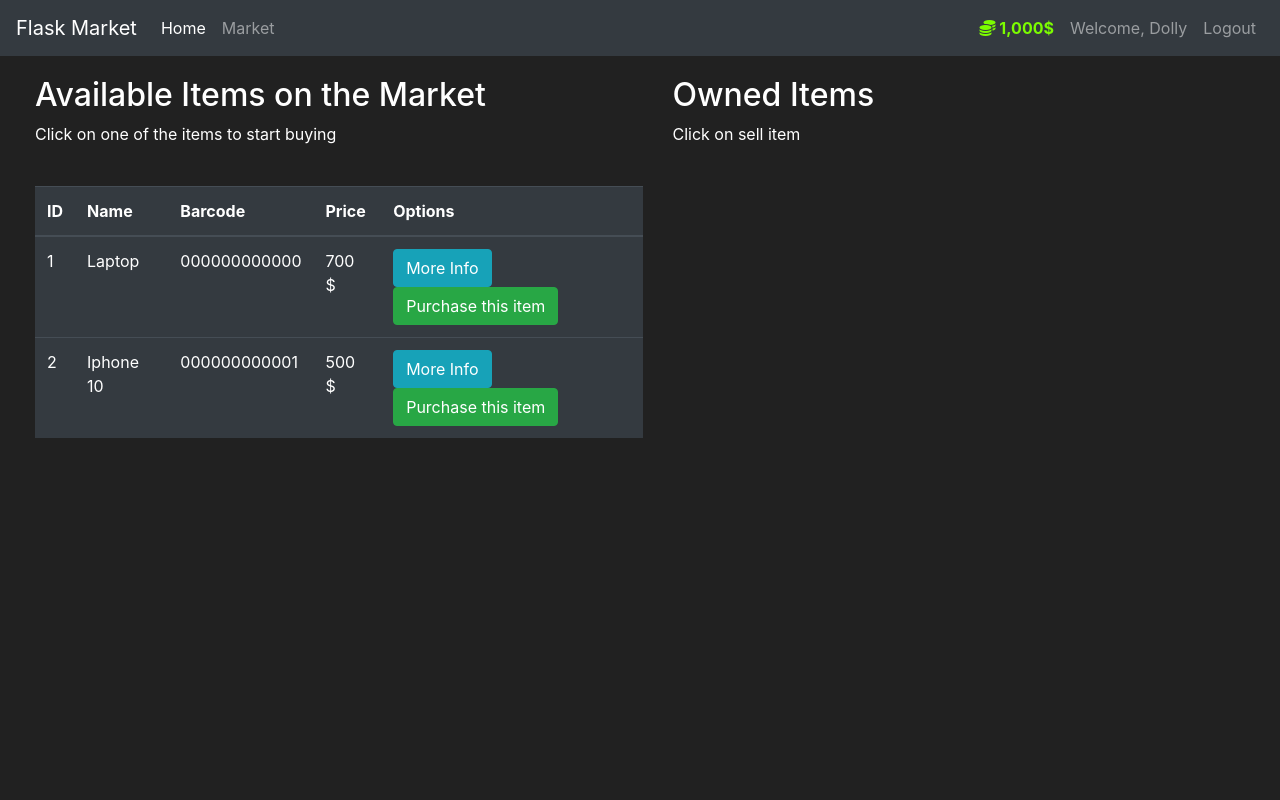
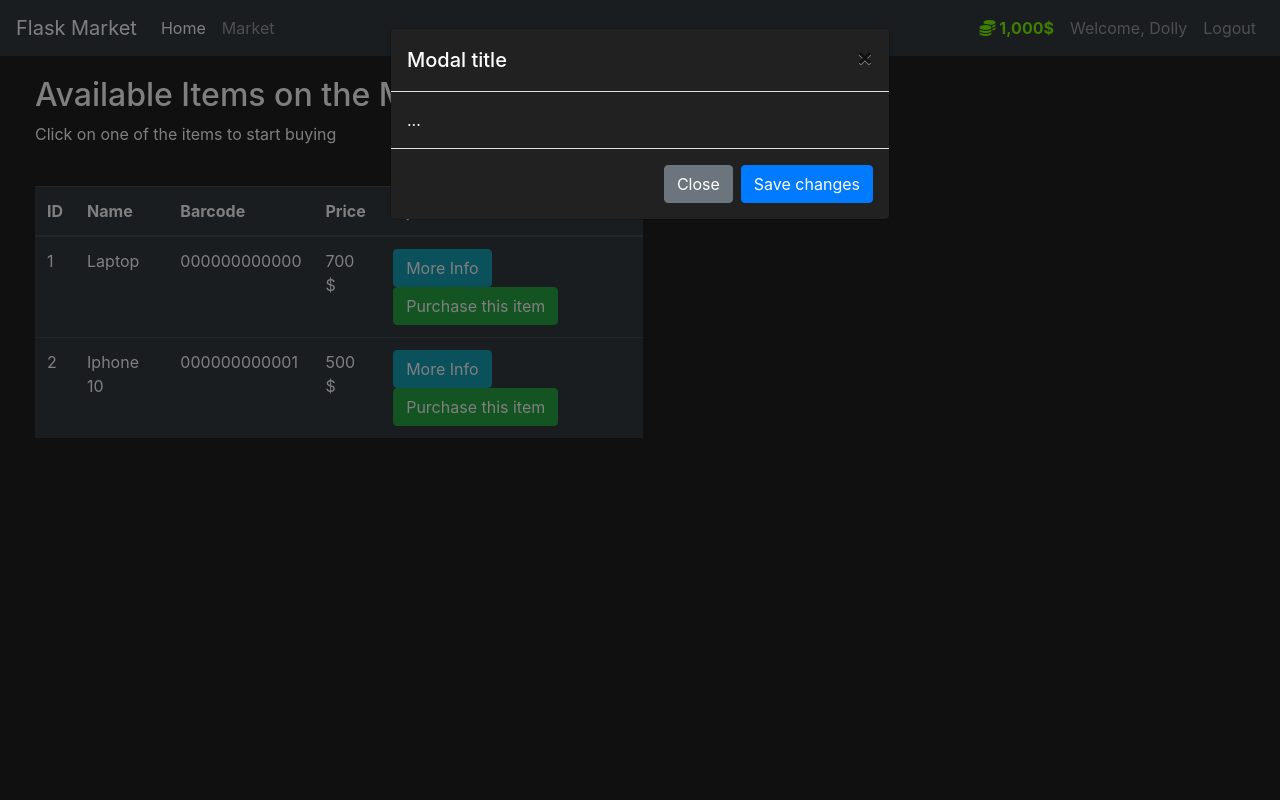
Before and after one commit to njerigathigi/FlaskMarket, a Flask app: page /market in a window 1280 px wide, after a click on "More Info". Run offline with Flask 2, Linux system fonts and the light colour scheme; a user stored in the database is signed in; data comes from the database, SQL or seed files in the repository; some libraries are stand-ins or nearby versions.

Commit message:
change id of Modal to Modal-MoreInfo

```diff
--- a/market/templates/includes/items_modals.html
+++ b/market/templates/includes/items_modals.html
@@ -8,7 +8,7 @@
 <!-- Button trigger modal -->
 
   <!-- Modal -->
-<div class="modal fade" id="exampleModal" tabindex="-1" role="dialog" aria-labelledby="exampleModalLabel" aria-hidden="true">
+<div class="modal fade" id="Modal-MoreInfo" tabindex="-1" role="dialog" aria-labelledby="exampleModalLabel" aria-hidden="true">
  <div class="modal-dialog" role="document">
     <div class="modal-content">
         <div class="modal-header">
```
